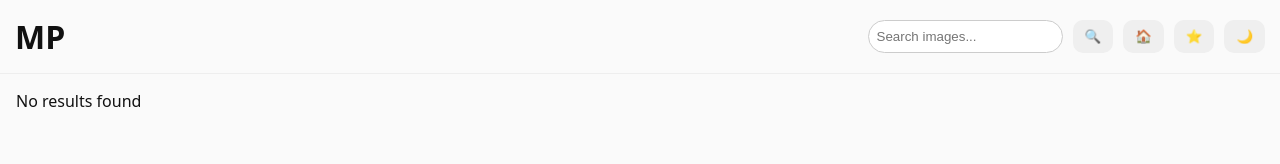
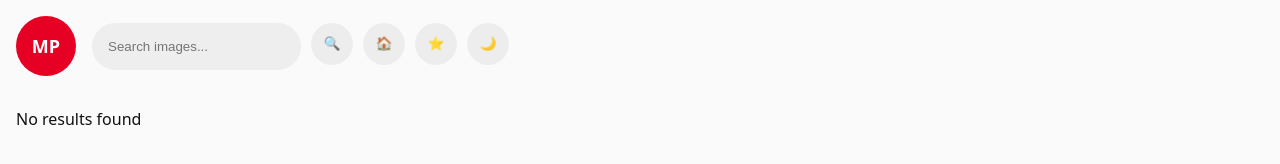
Before and after one commit to M3l1l0t/PROYECTO_3, a website built with Vite: page index.html in a window 1280 px wide. Built offline with nearby package versions, Linux system fonts and the light colour scheme; no server answers; what unsplash-js would draw is missing.

Commit message:
Header.css

```diff
--- a/src/components/Header/Header.css
+++ b/src/components/Header/Header.css
@@ -1,25 +1,106 @@
 header {
   display: flex;
-  justify-content: space-between;
   align-items: center;
-  padding: 15px;
-  border-bottom: 1px solid #eee;
+  gap: 1rem;
+  padding: 1rem;
+
+  position: sticky;
+  top: 0;
+  z-index: 1000;
+
+  background: var(--bg);
+  backdrop-filter: blur(8px);
 }
 
+/* LOGO */
+header h1 {
+  width: 60px;
+  height: 60px;
+  border-radius: 50%;
+
+  background: var(--red);
+  color: var(--white);
+
+  display: grid;
+  place-items: center;
+
+  font-size: 18px;
+  user-select: none;
+}
+
+/* INPUT */
+header input {
+  flex: 1;
+  padding: 1rem;
+
+  border-radius: 999px;
+  border: none;
+
+  background: #eee;
+  min-width: 120px;
+
+  transition: all 0.2s ease;
+}
+
+header input:focus {
+  outline: 2px solid var(--red);
+  background: #f5f5f5;
+}
+
+/* NAV */
 .nav {
   display: flex;
   gap: 10px;
 }
 
-input {
-  padding: 8px;
-  border-radius: 20px;
-  border: 1px solid #ccc;
+/* BOTONES */
+header button {
+  width: 42px;
+  height: 42px;
+
+  border-radius: 50%;
+  border: none;
+
+  background: var(--soft);
+  cursor: pointer;
+
+  transition: all 0.2s ease;
 }
 
-button {
-  padding: 8px 12px;
-  border: none;
-  border-radius: 10px;
-  cursor: pointer;
+/* MICROINTERACCIONES PRO */
+header button:hover {
+  transform: translateY(-2px) scale(1.05);
+  background: rgba(0,0,0,0.12);
 }
+
+header button:active {
+  transform: scale(0.95);
+}
+
+/* DARK MODE */
+.dark header {
+  background: rgba(17, 17, 17, 0.8);
+}
+
+.dark header button {
+  background: rgba(255,255,255,0.1);
+}
+
+.dark header input {
+  background: rgba(255,255,255,0.08);
+  color: white;
+}
+
+/* AVATAR */
+.profileimg {
+  width: 42px;
+  height: 42px;
+  border-radius: 50%;
+  object-fit: cover;
+}
+
+/* ACCESIBILIDAD */
+header button:focus {
+  outline: 2px solid var(--red);
+  outline-offset: 2px;
+}
```
